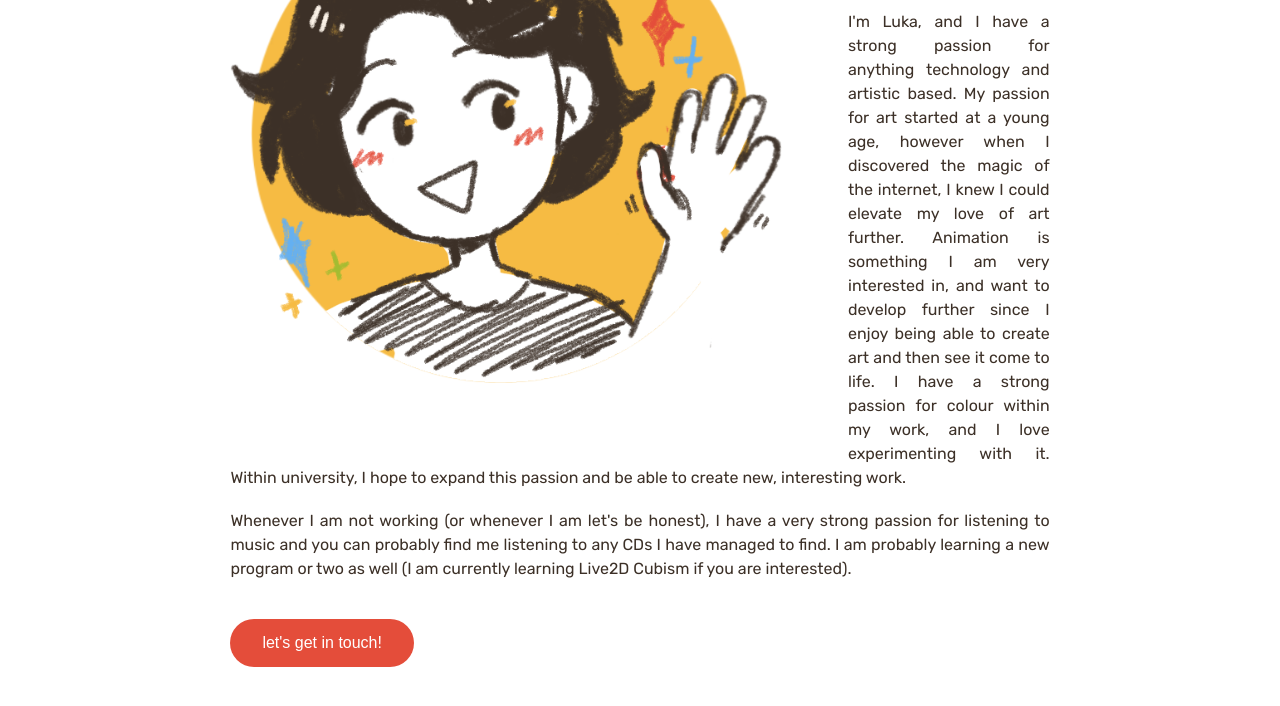
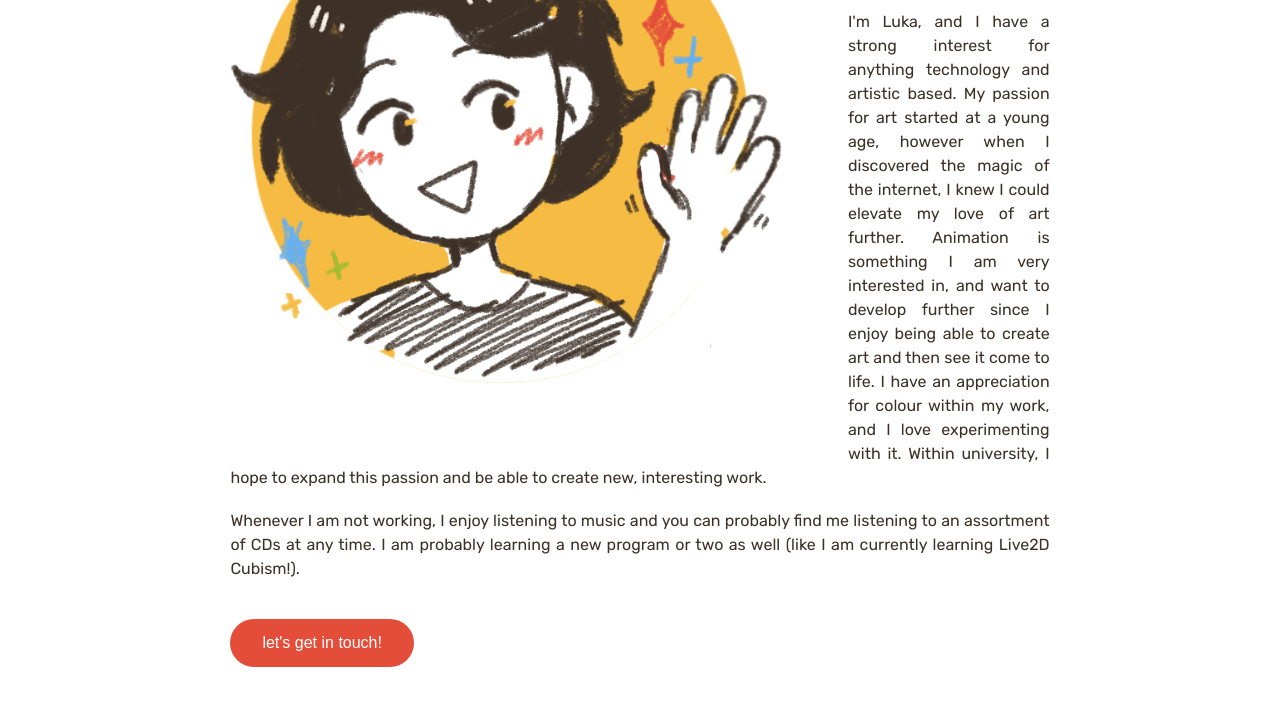
Before and after one commit to inushiiba/inushiiba.github.io, a plain HTML site: page about.html in a window 1280 px wide. Shown: the part 288-994 px from the top of the page. Drawn offline with Linux system fonts and the light colour scheme.

Commit message:
edit about text

```diff
--- a/about.html
+++ b/about.html
@@ -40,15 +40,15 @@
         <div class="abouttxt">
             <h1>Hello there!</h1>
             <p>
-                I'm Luka, and I have a strong passion for anything technology and artistic based.
+                I'm Luka, and I have a strong interest for anything technology and artistic based.
                 My passion for art started at a young age, however when I discovered the magic of the internet, I knew I could elevate my love of art further.
                 Animation is something I am very interested in, and want to develop further since I enjoy being able to create art and then see it come to life.
-                I have a strong passion for colour within my work, and I love experimenting with it.
+                I have an appreciation for colour within my work, and I love experimenting with it.
                 Within university, I hope to expand this passion and be able to create new, interesting work.
             </p>
             <br>
             <p>
-                Whenever I am not working (or whenever I am let's be honest), I have a very strong passion for listening to music and you can probably find me listening to any CDs I have managed to find. I am probably learning a new program or two as well (I am currently learning Live2D Cubism if you are interested).
+                Whenever I am not working, I enjoy listening to music and you can probably find me listening to an assortment of CDs at any time. I am probably learning a new program or two as well (like I am currently learning Live2D Cubism!).
             </p>
             <br>
             <br>
```
